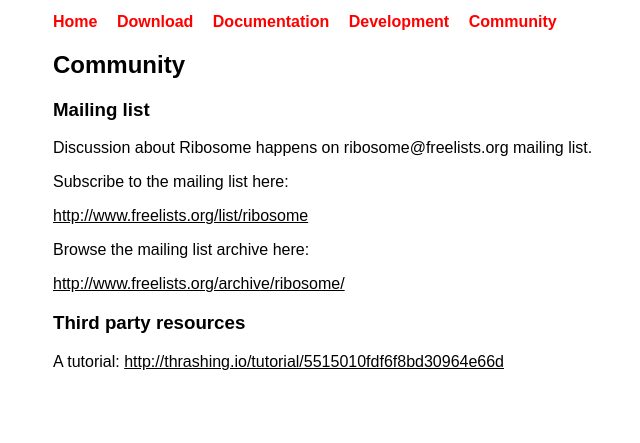
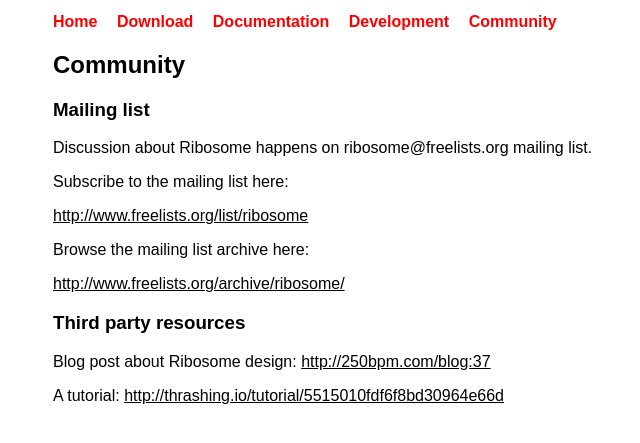
Before and after one commit to sustrik/ribosome, a plain HTML site: page community.html in a window 1280 px wide. Shown: the part 189-632 px from the top of the page, without its empty margins (35-675 px from the left). Drawn offline with Linux system fonts and the light colour scheme.

Commit message:
Link to the design doc added

```diff
--- a/community.html
+++ b/community.html
@@ -35,6 +35,8 @@
 
 <h3>Third party resources</h3>
 
+<p>Blog post about Ribosome design: <a href="http://250bpm.com/blog:37">http://250bpm.com/blog:37</a><p>
+
 <p>A tutorial: <a href="http://thrashing.io/tutorial/5515010fdf6f8bd30964e66d">
 http://thrashing.io/tutorial/5515010fdf6f8bd30964e66d</a></p>
 
```
